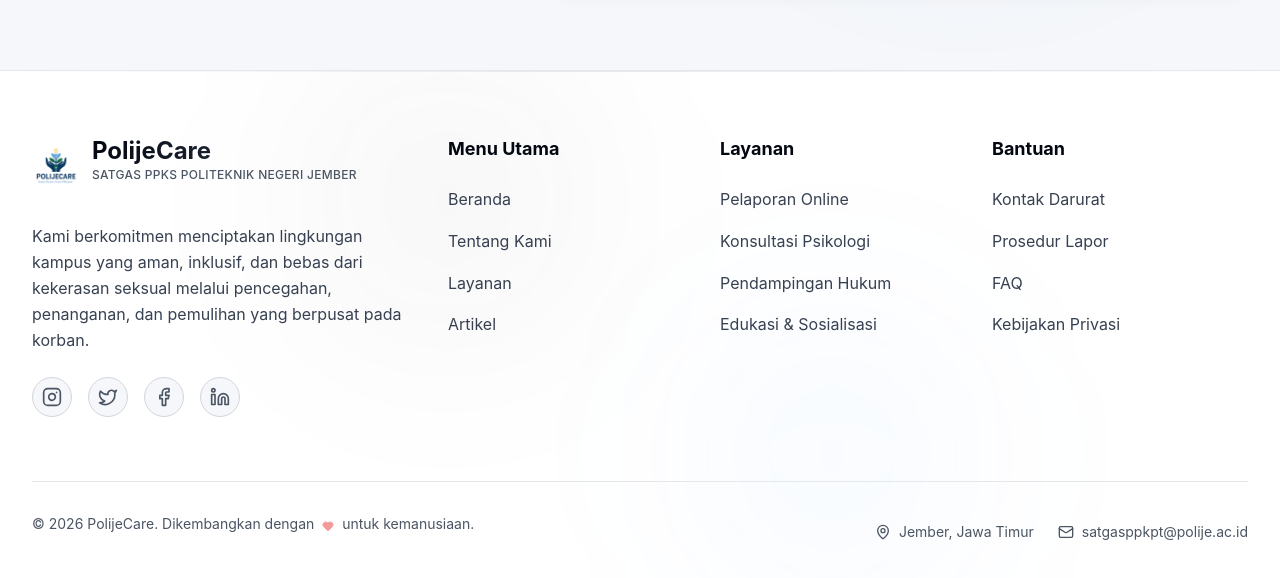
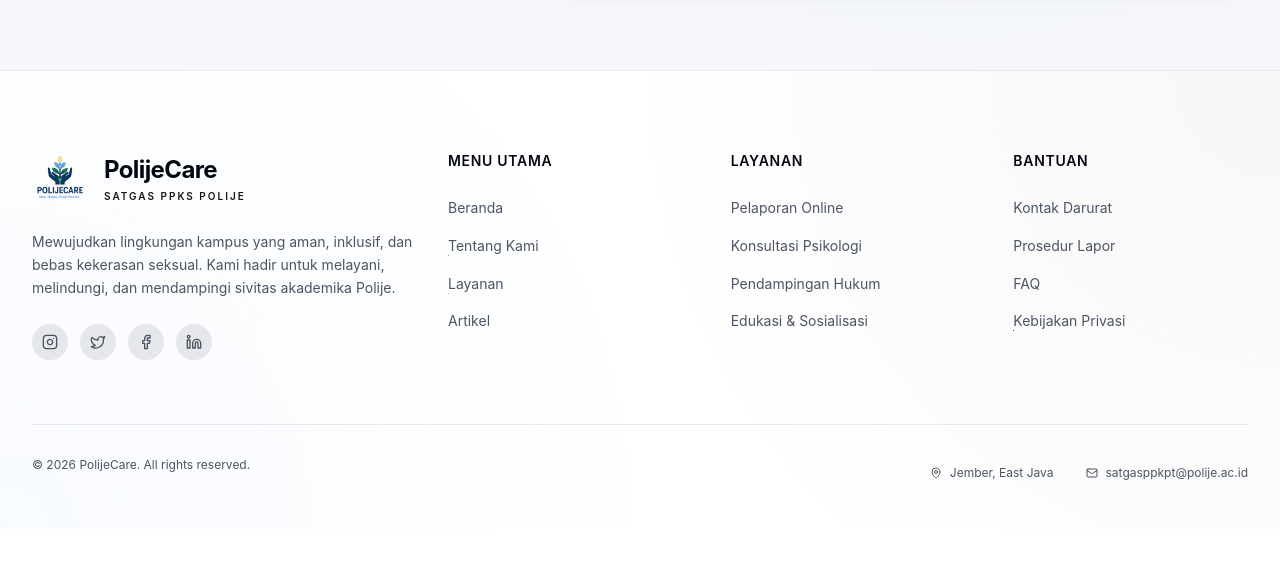
Before and after one commit to Annisanzn/TA3-POLIJECARE, a React (Vite) app in the folder frontend/: page / in a window 1280 px wide. Shown: the part 5296-5874 px from the top of the page. After the commit the page ends 5825 px from the top, so only its background shows below. Built offline with nearby package versions, Linux system fonts and the light colour scheme.

Commit message:
selesai smeua

```diff
--- a/frontend/src/components/Footer.jsx
+++ b/frontend/src/components/Footer.jsx
@@ -34,11 +34,10 @@ const Footer = () => {
   ];
 
   return (
-    <footer className="bg-white dark:bg-black border-t border-gray-100 dark:border-white/10 pt-16 pb-8 relative overflow-hidden">
+    <footer className="bg-white/80 dark:bg-black/80 backdrop-blur-md border-t border-gray-200/50 dark:border-white/5 pt-20 pb-10 relative overflow-hidden">
       {/* Background Gradients */}
-      <div className="absolute inset-x-0 top-0 h-px bg-gradient-to-r from-transparent via-gray-200 dark:via-white/20 to-transparent opacity-50"></div>
-      <div className="absolute top-0 left-1/4 w-64 h-64 bg-primary/5 rounded-full blur-[100px] pointer-events-none"></div>
-      <div className="absolute bottom-0 right-1/4 w-64 h-64 bg-blue-500/5 rounded-full blur-[100px] pointer-events-none"></div>
+      <div className="absolute inset-0 bg-[radial-gradient(circle_at_top_right,_var(--tw-gradient-stops))] from-primary/5 via-transparent to-transparent opacity-70"></div>
+      <div className="absolute inset-0 bg-[radial-gradient(circle_at_bottom_left,_var(--tw-gradient-stops))] from-blue-500/5 via-transparent to-transparent opacity-70"></div>
 
       <div className="max-w-7xl mx-auto px-4 sm:px-6 lg:px-8 relative z-10">
         <div className="grid grid-cols-1 lg:grid-cols-12 gap-12 lg:gap-8 mb-16">
@@ -48,28 +47,28 @@ const Footer = () => {
               initial={{ opacity: 0, y: 20 }}
               whileInView={{ opacity: 1, y: 0 }}
               viewport={{ once: true }}
-              className="flex items-center gap-3"
+              className="flex items-center gap-4"
             >
               <img
                 src="/logo_polijecare.png"
                 alt="PolijeCare Logo"
-                className="w-12 h-12 object-contain"
+                className="w-14 h-14 object-contain filter drop-shadow-sm"
               />
-              <div>
-                <h3 className="text-2xl font-bold bg-clip-text text-transparent bg-gradient-to-r from-gray-900 to-gray-600 dark:from-white dark:to-gray-400">
+              <div className="space-y-0.5">
+                <h3 className="text-2xl font-bold tracking-tight text-gray-900 dark:text-white">
                   PolijeCare
                 </h3>
-                <p className="text-xs font-medium text-gray-500 dark:text-gray-400 tracking-wide">
-                  SATGAS PPKS POLITEKNIK NEGERI JEMBER
+                <p className="text-[10px] uppercase tracking-[0.2em] font-semibold text-primary">
+                  Satgas PPKS Polije
                 </p>
               </div>
             </motion.div>
 
-            <p className="text-gray-600 dark:text-gray-400 leading-relaxed max-w-sm">
-              Kami berkomitmen menciptakan lingkungan kampus yang aman, inklusif, dan bebas dari kekerasan seksual melalui pencegahan, penanganan, dan pemulihan yang berpusat pada korban.
+            <p className="text-gray-500 dark:text-gray-400 leading-relaxed max-w-sm text-sm">
+              Mewujudkan lingkungan kampus yang aman, inklusif, dan bebas kekerasan seksual. Kami hadir untuk melayani, melindungi, dan mendampingi sivitas akademika Polije.
             </p>
 
-            <div className="flex gap-4">
+            <div className="flex gap-3">
               {socialLinks.map((social, index) => (
                 <motion.a
                   key={index}
@@ -77,36 +76,38 @@ const Footer = () => {
                   target="_blank"
                   rel="noopener noreferrer"
                   aria-label={social.label}
-                  className="w-10 h-10 flex items-center justify-center rounded-full bg-gray-50 dark:bg-white/5 text-gray-500 dark:text-gray-400 hover:bg-primary/10 hover:text-primary transition-all duration-300 border border-gray-200 dark:border-white/10"
-                  whileHover={{ scale: 1.1, rotate: 5 }}
+                  className="w-9 h-9 flex items-center justify-center rounded-full bg-gray-100 dark:bg-white/5 text-gray-500 dark:text-gray-400 hover:bg-primary hover:text-white dark:hover:bg-primary dark:hover:text-white transition-all duration-300"
+                  whileHover={{ scale: 1.05 }}
                   whileTap={{ scale: 0.95 }}
                 >
-                  {social.icon}
+                  {React.cloneElement(social.icon, { className: "w-4 h-4" })}
                 </motion.a>
               ))}
             </div>
           </div>
 
           {/* Links Columns */}
-          <div className="lg:col-span-8 grid grid-cols-1 sm:grid-cols-2 lg:grid-cols-3 gap-8 lg:gap-4">
+          <div className="lg:col-span-8 grid grid-cols-1 sm:grid-cols-2 lg:grid-cols-3 gap-8 lg:gap-12">
             {Object.entries(footerLinks).map(([title, links], columnIndex) => (
               <div key={title} className="space-y-6">
-                <h4 className="font-bold text-gray-900 dark:text-white text-lg">{title}</h4>
-                <ul className="space-y-4">
+                <h4 className="font-semibold text-gray-900 dark:text-white text-sm uppercase tracking-wider">{title}</h4>
+                <ul className="space-y-3">
                   {links.map((link, index) => (
                     <motion.li
                       key={index}
                       initial={{ opacity: 0, x: -10 }}
                       whileInView={{ opacity: 1, x: 0 }}
                       viewport={{ once: true }}
-                      transition={{ delay: (columnIndex * 0.1) + (index * 0.05) }}
+                      transition={{ delay: 0.1 + (index * 0.05) }}
                     >
                       <a
                         href={link.href}
-                        className="text-gray-600 dark:text-gray-400 hover:text-primary dark:hover:text-primary transition-colors inline-block relative group"
+                        className="text-sm text-gray-500 dark:text-gray-400 hover:text-primary dark:hover:text-primary transition-colors inline-flex items-center group"
                       >
-                        <span className="relative z-10">{link.name}</span>
-                        <span className="absolute left-0 bottom-0 w-0 h-px bg-primary transition-all duration-300 group-hover:w-full"></span>
+                        <span className="relative overflow-hidden">
+                          {link.name}
+                          <span className="absolute bottom-0 left-0 w-full h-[1px] bg-primary transform -translate-x-full group-hover:translate-x-0 transition-transform duration-300"></span>
+                        </span>
                       </a>
                     </motion.li>
                   ))}
@@ -117,15 +118,15 @@ const Footer = () => {
         </div>
 
         {/* Bottom Bar */}
-        <div className="pt-8 border-t border-gray-100 dark:border-white/10 flex flex-col md:flex-row justify-between items-center gap-4 text-sm text-gray-500 dark:text-gray-500">
-          <p>© {currentYear} PolijeCare. Dikembangkan dengan <Heart className="w-3 h-3 inline text-red-500 mx-1 fill-current animate-pulse" /> untuk kemanusiaan.</p>
-          <div className="flex gap-6">
+        <div className="pt-8 border-t border-gray-200/50 dark:border-white/5 flex flex-col md:flex-row justify-between items-center gap-6 text-xs text-gray-500 dark:text-gray-500">
+          <p>© {currentYear} PolijeCare. All rights reserved.</p>
+          <div className="flex gap-8">
             <div className="flex items-center gap-2">
-              <MapPin className="w-4 h-4" />
-              <span>Jember, Jawa Timur</span>
+              <MapPin className="w-3 h-3" />
+              <span>Jember, East Java</span>
             </div>
             <div className="flex items-center gap-2">
-              <Mail className="w-4 h-4" />
+              <Mail className="w-3 h-3" />
               <span>satgasppkpt@polije.ac.id</span>
             </div>
           </div>
```
